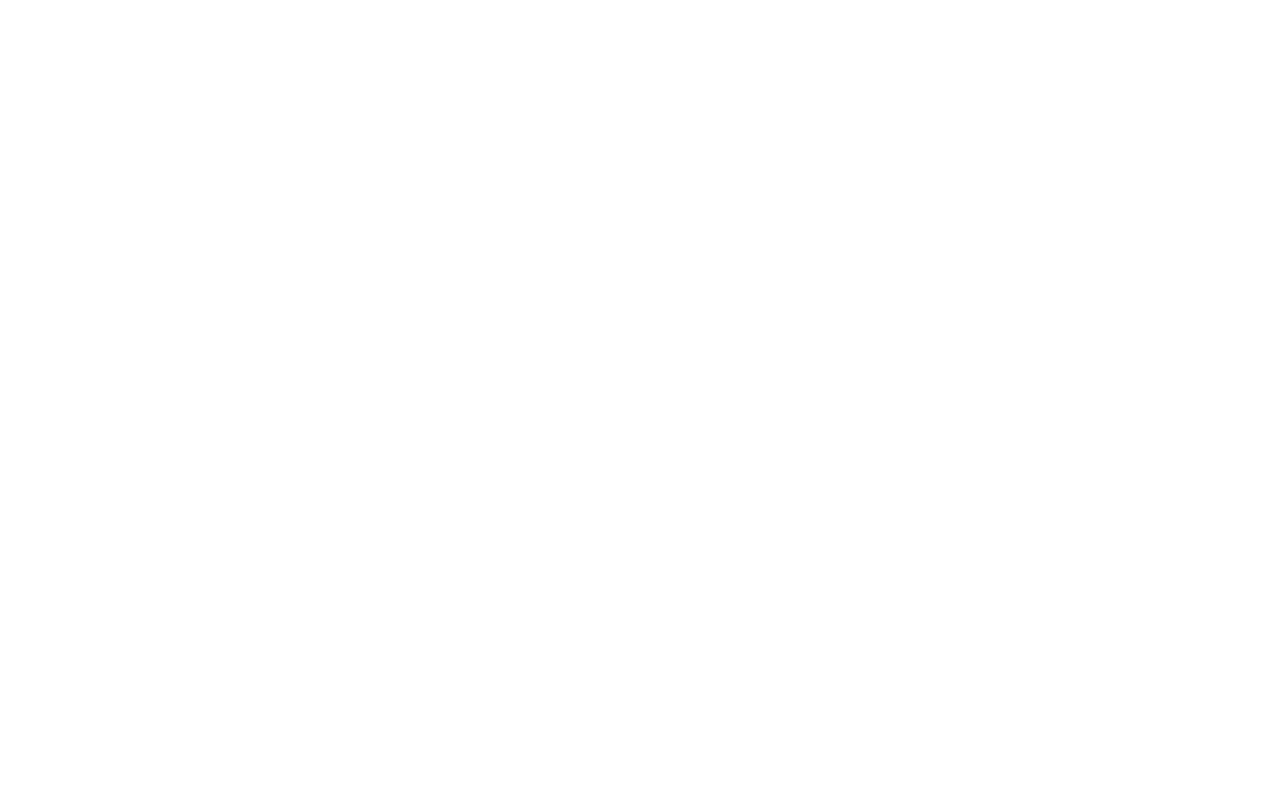
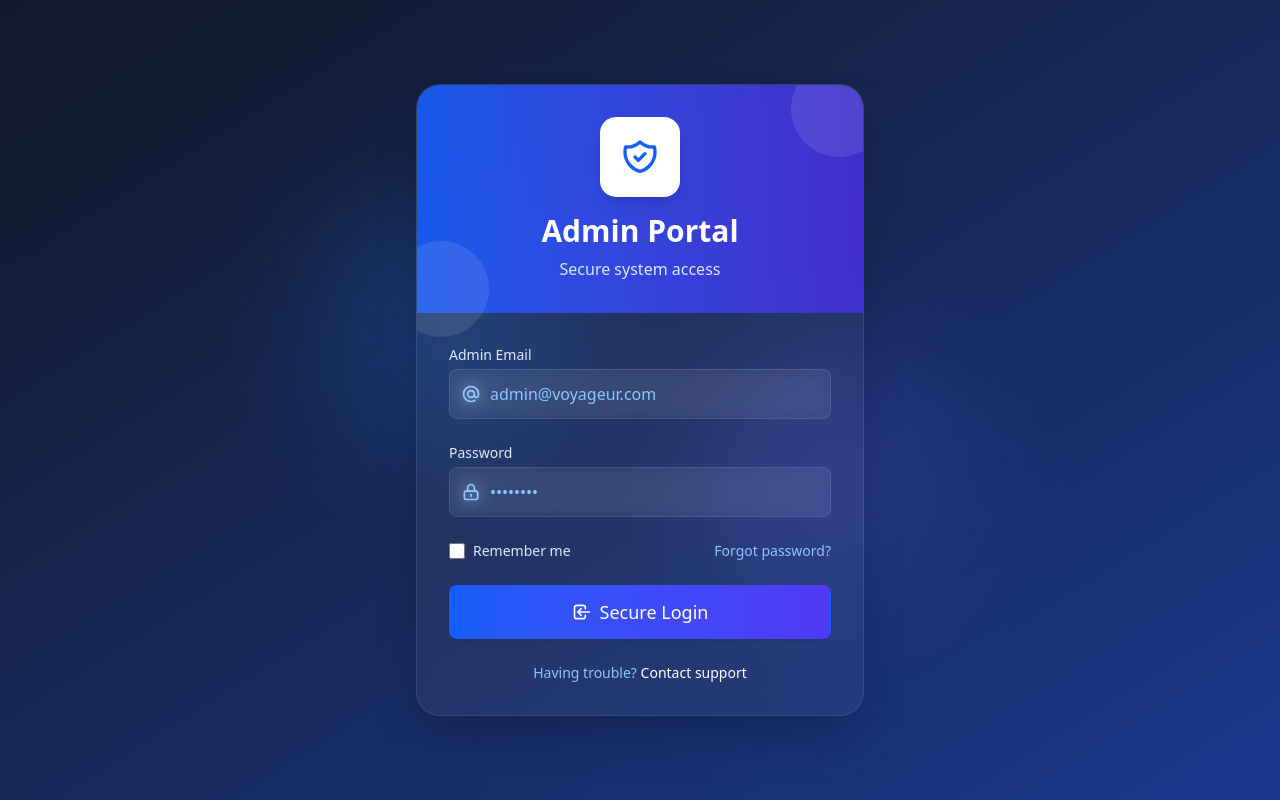
Before and after one commit to Houssamox-idrissi/PT, a React (Vite) app in the folder Front/: page /loginAdmin in a window 1280 px wide. Before the commit this address had no page. Built offline with nearby package versions, Linux system fonts and the light colour scheme.

Commit message:
AdminLogin

```diff
--- a/Front/src/App.jsx
+++ b/Front/src/App.jsx
@@ -1,13 +1,15 @@
 import { BrowserRouter as Router, Routes, Route } from 'react-router-dom';
-import LoginVoyageurePage from './components/pages/LoginPage';
-import RegisterVoyageurePage from './components/pages/RegisterVoyageurePage';
-import DashboardPage from './components/pages/DashboardPage.jsx'; // Example protected route
+import LoginVoyageurePage from './components/pages/VoyageureAuth/LoginPage.jsx';
+import RegisterVoyageurePage from './components/pages/VoyageureAuth/RegisterVoyageurePage.jsx';
+import LoginAdminPage from './components/pages/AdminAuth/LoginAdminPage.jsx';
+import DashboardPage from './components/pages/DashboardPage.jsx';
 
 export default function App() {
   return (
     <Router>
       <Routes>
         <Route path="/" element={<LoginVoyageurePage />} />
+        <Route path="/loginAdmin" element={<LoginAdminPage />} />
 
         <Route path="/loginVoyageure" element={<LoginVoyageurePage />} />
         <Route path="/RegisterVoyageur" element={<RegisterVoyageurePage />} />
--- /dev/null
+++ b/Front/src/components/pages/AdminAuth/LoginAdminPage.jsx
@@ -0,0 +1,141 @@
+import { useState } from "react";
+import { useNavigate } from "react-router-dom";
+
+export default function AdminLogin() {
+  const [email, setEmail] = useState("");
+  const [password, setPassword] = useState("");
+  const [error, setError] = useState("");
+  const navigate = useNavigate();
+
+  const handleSubmit = (e) => {
+    e.preventDefault();
+    // TODO: Add your fetch logic here later
+    console.log("Admin login attempt:", { email, password });
+
+    // For now, simulate successful login
+    navigate("/admin/dashboard");
+  };
+
+  return (
+    <div className="min-h-screen bg-gradient-to-br from-gray-900 to-blue-900 flex items-center justify-center p-4">
+      {/* Decorative elements */}
+      <div className="absolute inset-0 overflow-hidden opacity-20">
+        <div className="absolute top-1/4 left-1/4 w-64 h-64 bg-blue-500 rounded-full filter blur-3xl"></div>
+        <div className="absolute bottom-1/4 right-1/4 w-64 h-64 bg-indigo-500 rounded-full filter blur-3xl"></div>
+      </div>
+
+      <div className="relative w-full max-w-md backdrop-blur-sm bg-white/5 rounded-3xl shadow-2xl overflow-hidden border border-white/10">
+        {/* Admin Header */}
+        <div className="bg-gradient-to-r from-blue-600/90 to-indigo-700/90 p-8 text-center relative">
+          <div className="absolute -top-6 -right-6 w-24 h-24 bg-white/10 rounded-full"></div>
+          <div className="absolute -bottom-6 -left-6 w-24 h-24 bg-white/10 rounded-full"></div>
+
+          <div className="relative z-10">
+            <div className="mx-auto w-20 h-20 bg-white rounded-2xl shadow-lg flex items-center justify-center mb-4">
+              <svg xmlns="http://www.w3.org/2000/svg" className="h-10 w-10 text-blue-600" fill="none" viewBox="0 0 24 24" stroke="currentColor">
+                <path strokeLinecap="round" strokeLinejoin="round" strokeWidth={2} d="M9 12l2 2 4-4m5.618-4.016A11.955 11.955 0 0112 2.944a11.955 11.955 0 01-8.618 3.04A12.02 12.02 0 003 9c0 5.591 3.824 10.29 9 11.622 5.176-1.332 9-6.03 9-11.622 0-1.042-.133-2.052-.382-3.016z" />
+              </svg>
+            </div>
+            <h2 className="text-3xl font-bold text-white">Admin Portal</h2>
+            <p className="text-blue-100 mt-2">Secure system access</p>
+          </div>
+        </div>
+
+        <div className="p-8">
+          {error && (
+            <div className="bg-red-500/10 border-l-4 border-red-500 text-red-100 p-4 mb-6 rounded-r-lg flex items-center">
+              <svg xmlns="http://www.w3.org/2000/svg" className="h-5 w-5 mr-2" viewBox="0 0 20 20" fill="currentColor">
+                <path fillRule="evenodd" d="M18 10a8 8 0 11-16 0 8 8 0 0116 0zm-7 4a1 1 0 11-2 0 1 1 0 012 0zm-1-9a1 1 0 00-1 1v4a1 1 0 102 0V6a1 1 0 00-1-1z" clipRule="evenodd" />
+              </svg>
+              <p>{error}</p>
+            </div>
+          )}
+
+          <form onSubmit={handleSubmit} className="space-y-6">
+            <div>
+              <label htmlFor="email" className="block text-sm font-medium text-blue-100 mb-1">
+                Admin Email
+              </label>
+              <div className="relative">
+                <div className="absolute inset-y-0 left-0 pl-3 flex items-center pointer-events-none">
+                  <svg xmlns="http://www.w3.org/2000/svg" className="h-5 w-5 text-blue-300" fill="none" viewBox="0 0 24 24" stroke="currentColor">
+                    <path strokeLinecap="round" strokeLinejoin="round" strokeWidth={2} d="M16 12a4 4 0 10-8 0 4 4 0 008 0zm0 0v1.5a2.5 2.5 0 005 0V12a9 9 0 10-9 9m4.5-1.206a8.959 8.959 0 01-4.5 1.207" />
+                  </svg>
+                </div>
+                <input
+                  type="email"
+                  id="email"
+                  value={email}
+                  onChange={(e) => setEmail(e.target.value)}
+                  className="bg-white/5 backdrop-blur-sm border border-white/10 text-white placeholder-blue-300 pl-10 block w-full px-4 py-3 rounded-lg focus:outline-none focus:ring-2 focus:ring-blue-500 focus:border-transparent"
+                  placeholder="admin@voyageur.com"
+                  required
+                />
+              </div>
+            </div>
+
+            <div>
+              <label htmlFor="password" className="block text-sm font-medium text-blue-100 mb-1">
+                Password
+              </label>
+              <div className="relative">
+                <div className="absolute inset-y-0 left-0 pl-3 flex items-center pointer-events-none">
+                  <svg xmlns="http://www.w3.org/2000/svg" className="h-5 w-5 text-blue-300" fill="none" viewBox="0 0 24 24" stroke="currentColor">
+                    <path strokeLinecap="round" strokeLinejoin="round" strokeWidth={2} d="M12 15v2m-6 4h12a2 2 0 002-2v-6a2 2 0 00-2-2H6a2 2 0 00-2 2v6a2 2 0 002 2zm10-10V7a4 4 0 00-8 0v4h8z" />
+                  </svg>
+                </div>
+                <input
+                  type="password"
+                  id="password"
+                  value={password}
+                  onChange={(e) => setPassword(e.target.value)}
+                  className="bg-white/5 backdrop-blur-sm border border-white/10 text-white placeholder-blue-300 pl-10 block w-full px-4 py-3 rounded-lg focus:outline-none focus:ring-2 focus:ring-blue-500 focus:border-transparent"
+                  placeholder="••••••••"
+                  required
+                />
+              </div>
+            </div>
+
+            <div className="flex items-center justify-between">
+              <div className="flex items-center">
+                <input
+                  id="remember-me"
+                  name="remember-me"
+                  type="checkbox"
+                  className="h-4 w-4 text-blue-600 focus:ring-blue-500 border-white/30 rounded bg-white/5"
+                />
+                <label htmlFor="remember-me" className="ml-2 block text-sm text-blue-100">
+                  Remember me
+                </label>
+              </div>
+
+              <div className="text-sm">
+                <a href="#" className="font-medium text-blue-300 hover:text-blue-200">
+                  Forgot password?
+                </a>
+              </div>
+            </div>
+
+            <div>
+              <button
+                type="submit"
+                className="w-full flex justify-center items-center py-3 px-4 border border-transparent rounded-lg shadow-sm text-lg font-medium text-white bg-gradient-to-r from-blue-600 to-indigo-600 hover:from-blue-700 hover:to-indigo-700 focus:outline-none focus:ring-2 focus:ring-offset-2 focus:ring-blue-500 transition-all duration-200 hover:shadow-lg"
+              >
+                <svg xmlns="http://www.w3.org/2000/svg" className="h-5 w-5 mr-2" fill="none" viewBox="0 0 24 24" stroke="currentColor">
+                  <path strokeLinecap="round" strokeLinejoin="round" strokeWidth={2} d="M11 16l-4-4m0 0l4-4m-4 4h14m-5 4v1a3 3 0 01-3 3H6a3 3 0 01-3-3V7a3 3 0 013-3h7a3 3 0 013 3v1" />
+                </svg>
+                Secure Login
+              </button>
+            </div>
+          </form>
+
+          <div className="mt-6 text-center">
+            <p className="text-sm text-blue-300">
+              Having trouble? <a href="#" className="font-medium text-white hover:text-blue-200">Contact support</a>
+            </p>
+          </div>
+        </div>
+      </div>
+    </div>
+  );
+}
--- a/Front/src/components/pages/LoginPage.jsx
+++ b/Front/src/components/pages/VoyageureAuth/LoginPage.jsx
@@ -1,4 +1,4 @@
-import LoginForm from "../Auth/LoginForm";
+import LoginForm from "../../Auth/LoginForm";
 
 export default function LoginPage() {
   return (
```
Also changed, not shown: Front/src/components/pages/VoyageureAuth/RegisterVoyageurePage.jsx (renamed from Front/src/components/pages/RegisterVoyageurePage.jsx).
